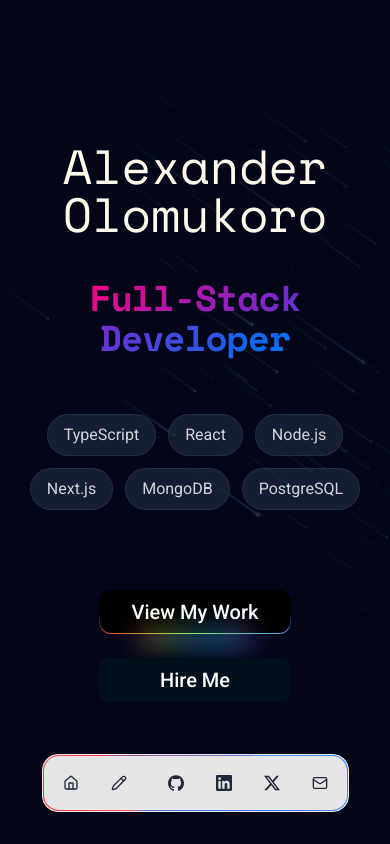
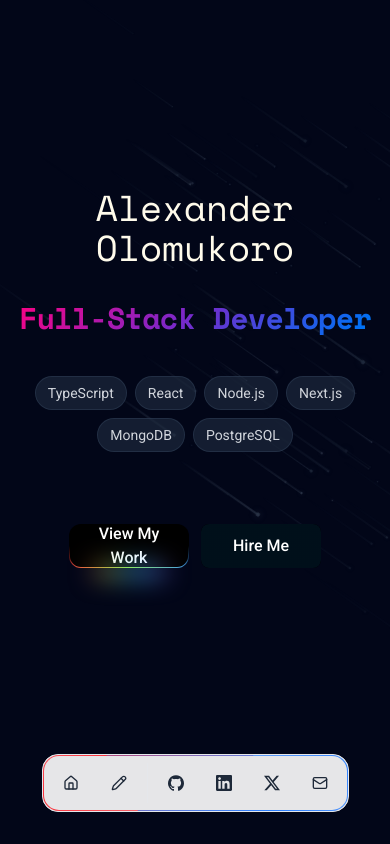
Before and after one commit to xandersavage/portfolio-website, a Next.js app: page / in a window 390 px wide. Built offline with nearby package versions, Linux system fonts and the light colour scheme.

Commit message:
design fix

```diff
--- a/src/components/sections/Hero.tsx
+++ b/src/components/sections/Hero.tsx
@@ -11,7 +11,7 @@ export function Hero() {
   return (
     <div
       className={
-        "relative flex min-h-screen w-full flex-col items-center justify-center overflow-hidden bg-slate-950"
+        "relative flex min-h-screen w-full flex-col items-center justify-center overflow-hidden bg-slate-950 pb-16 sm:pb-0" // Added bottom padding on mobile
       }
     >
       {/* Dark meteors with varied sizes */}
@@ -29,27 +29,27 @@ export function Hero() {
         className="z-0 opacity-90"
       />
 
-      {/* Main content with proper spacing */}
-      <div className="relative z-10 px-6 w-full max-w-5xl mx-auto py-16">
-        <div className="flex flex-col items-center justify-center text-center space-y-10">
-          {/* Name with increased spacing */}
+      {/* Main content with proper spacing - reduced vertical padding on small screens */}
+      <div className="relative z-10 px-4 sm:px-6 w-full max-w-5xl mx-auto py-8 sm:py-12 md:py-16">
+        <div className="flex flex-col items-center justify-center text-center space-y-8 sm:space-y-6 md:space-y-10">
+          {/* Name with increased spacing - reduced text size on smallest screens */}
           <BlurFade delay={0.25} inView>
-            <h1 className="text-5xl md:text-6xl lg:text-7xl text-amber-50 font-heading">
+            <h1 className="text-4xl sm:text-5xl md:text-6xl lg:text-7xl text-amber-50 font-heading">
               Alexander Olomukoro
             </h1>
           </BlurFade>
 
-          {/* Role with proper spacing */}
+          {/* Role with proper spacing - reduced text size on smallest screens */}
           <BlurFade delay={0.5 * 2} inView>
-            <h2 className="text-4xl md:text-5xl lg:text-6xl font-bold tracking-tight text-amber-50 font-heading">
+            <h2 className="text-3xl sm:text-4xl md:text-5xl lg:text-6xl font-bold tracking-tight text-amber-50 font-heading">
               <AuroraText>Full-Stack Developer</AuroraText>
             </h2>
           </BlurFade>
 
-          {/* Tech stack pills - centered properly with spacing */}
-          <div className="w-full flex justify-center pt-4">
+          {/* Tech stack pills - centered properly with spacing - smaller on mobile */}
+          <div className="w-full flex justify-center pt-2 sm:pt-4">
             <BlurFade delay={0.5 * 3} inView>
-              <div className="flex flex-wrap justify-center gap-3 max-w-3xl">
+              <div className="flex flex-wrap justify-center gap-2 sm:gap-3 max-w-3xl">
                 {[
                   "TypeScript",
                   "React",
@@ -60,7 +60,7 @@ export function Hero() {
                 ].map((tech) => (
                   <span
                     key={tech}
-                    className="px-4 py-2 text-base md:text-lg bg-slate-800/70 text-gray-300 rounded-full border border-slate-700/50 font-body"
+                    className="px-3 py-1.5 sm:px-4 sm:py-2 text-sm sm:text-base md:text-lg bg-slate-800/70 text-gray-300 rounded-full border border-slate-700/50 font-body"
                   >
                     {tech}
                   </span>
@@ -69,18 +69,23 @@ export function Hero() {
             </BlurFade>
           </div>
 
-          {/* Brief introduction - larger text with more spacing */}
+          {/* Brief introduction - hidden on mobile, visible on md screens and up */}
           <BlurFade delay={0.5 * 4} inView>
-            <p className="text-lg md:text-xl lg:text-2xl text-gray-300 sm:mb-10 mb-5 max-w-3xl font-body hidden md:block">
+            <p className="hidden md:block text-lg md:text-xl lg:text-2xl text-gray-300 mb-5 sm:mb-10 max-w-3xl font-body">
               Lorem ipsum dolor sit amet consectetur adipisicing elit. Minima
             </p>
           </BlurFade>
 
-          {/* Call to action buttons with increased spacing */}
+          {/* Call to action buttons with increased spacing - adjusted for mobile */}
           <BlurFade delay={0.5 * 5} inView>
-            <div className="flex flex-col sm:flex-row gap-6 justify-center sm:pt-6 w-full font-body">
-              <RainbowButton className="text-xl">View My Work</RainbowButton>
-              <ShinyButton speed={1} className="text-xl cursor-pointer">
+            <div className="flex flex-row gap-3 sm:gap-6 justify-center mt-2 sm:mt-4 md:mt-6 mb-6 sm:mb-0 w-full font-body">
+              <RainbowButton className="text-base sm:text-lg md:text-xl px-4 sm:px-6 py-2 sm:py-2.5 md:py-3 w-[120px] sm:w-[140px] md:w-[160px]">
+                View My Work
+              </RainbowButton>
+              <ShinyButton
+                speed={1}
+                className="text-base sm:text-lg md:text-xl px-4 sm:px-6 py-2 sm:py-2.5 md:py-3 w-[120px] sm:w-[140px] md:w-[160px] cursor-pointer"
+              >
                 Hire Me
               </ShinyButton>
             </div>
@@ -88,7 +93,7 @@ export function Hero() {
         </div>
       </div>
 
-      {/* Scroll indicator */}
+      {/* Scroll indicator removed to avoid additional overlap issues */}
     </div>
   );
 }
```
